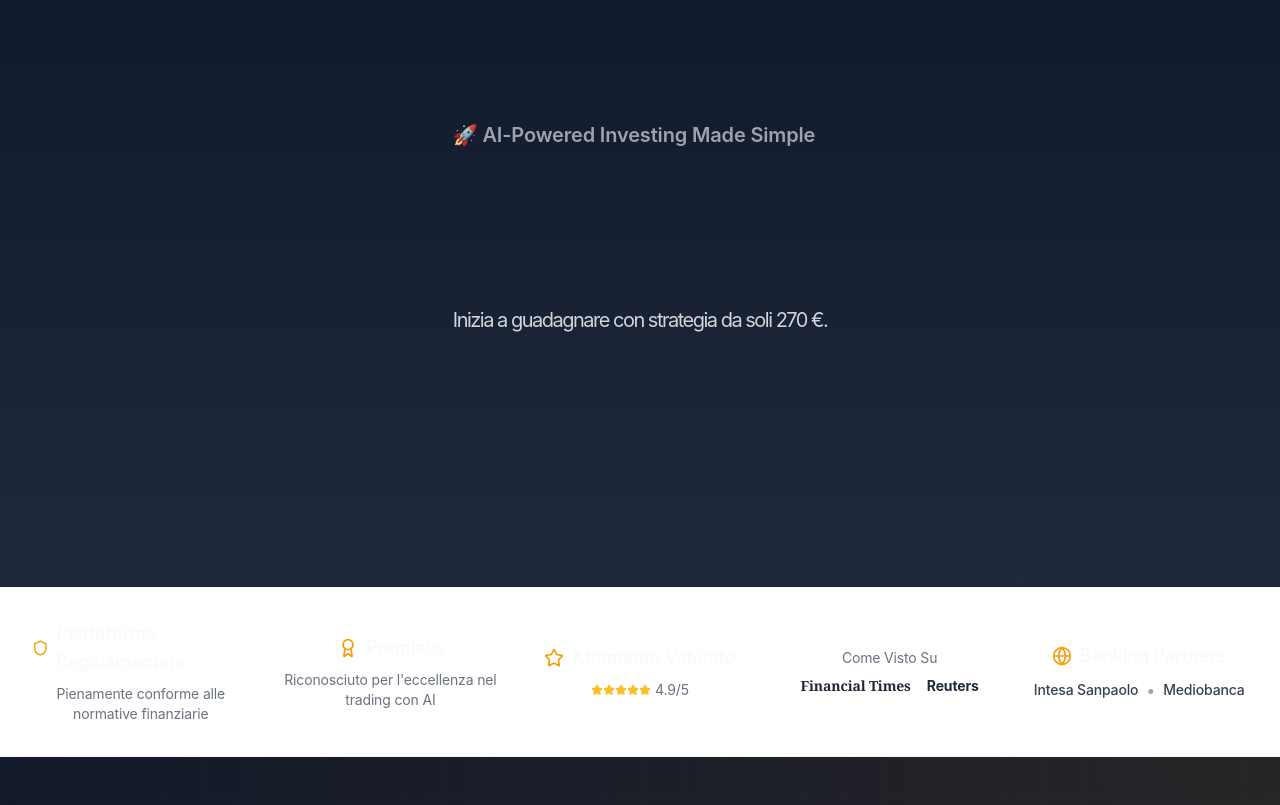
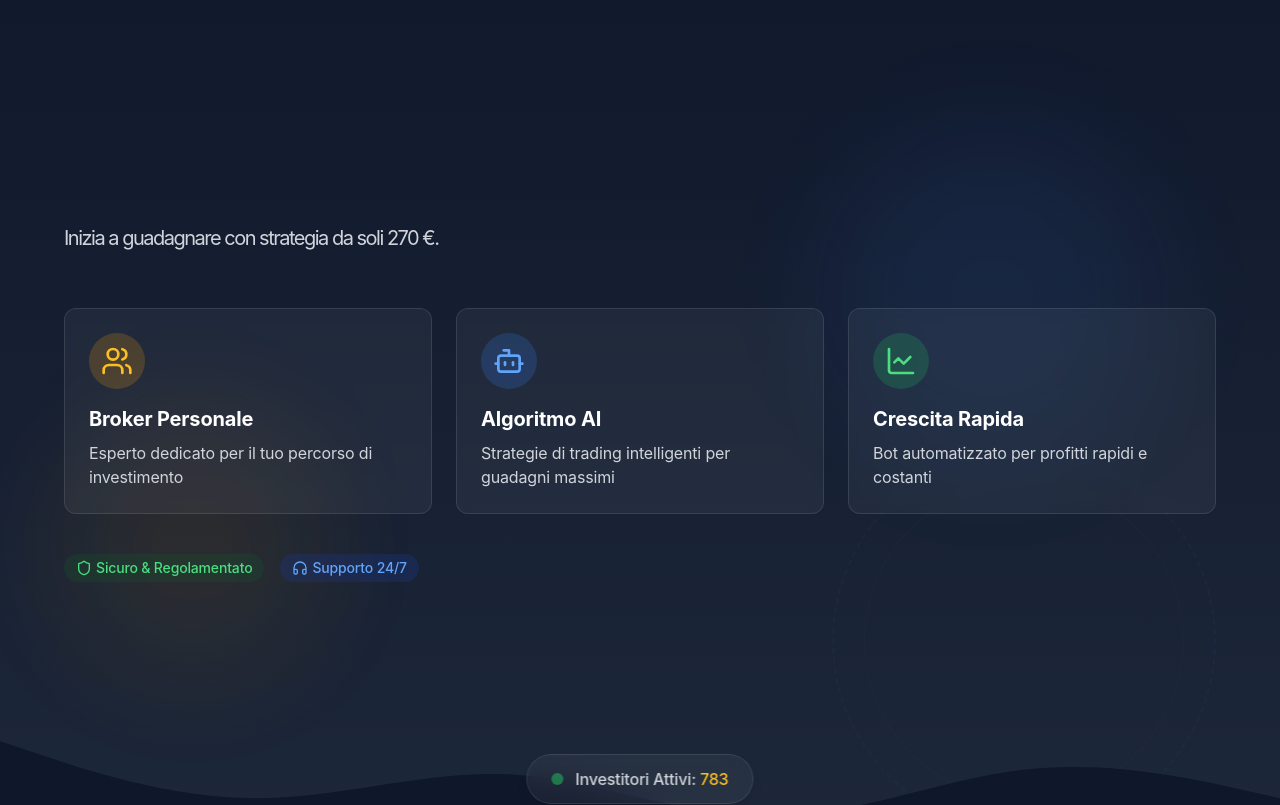
Before and after one commit to Creator-CB/web-v2-26, a React (Vite) app: page / in a window 1280 px wide. Shown: the part 240-1045 px from the top of the page. Built offline with nearby package versions, Linux system fonts and the light colour scheme.

Commit message:
Code edited in Lovable Code Editor
Edited UI in Lovable

```diff
--- a/src/components/Hero.tsx
+++ b/src/components/Hero.tsx
@@ -11,10 +11,12 @@ const Hero = () => {
   const { t } = useLanguage();
 
   useEffect(() => {
+    // Show content with a slight delay for better loading effect
     const timer = setTimeout(() => {
       setIsVisible(true);
     }, 300);
 
+    // Typing animation effect for the headline
     const fullText = t('title');
     let i = 0;
     const typeInterval = setInterval(() => {
@@ -35,18 +37,42 @@ const Hero = () => {
 
   return (
     <div className="relative overflow-hidden bg-gradient-to-b from-slate-900 to-slate-800 py-24 min-h-[90vh] flex items-center text-white">
-      {/* ... background visuals unchanged ... */}
+      {/* Enhanced subtle grid background */}
+      <div className="absolute inset-0 bg-grid-lines bg-[length:30px_30px] opacity-[0.05]"></div>
+
+      {/* Refined gradient orbs */}
+      <div className="absolute top-1/4 right-[10%] w-80 h-80 bg-blue-500/10 rounded-full blur-3xl animate-pulse-slow"></div>
+      <div className="absolute bottom-1/4 left-[5%] w-64 h-64 bg-amber-500/10 rounded-full blur-3xl animate-pulse-slow animation-delay-1000"></div>
+
+      {/* Enhanced circular element */}
+      <div className="absolute bottom-[10%] right-[5%] w-96 h-96 opacity-20">
+        <div className="absolute inset-0 rounded-full border-2 border-dashed border-blue-500/30 animate-spin-slow"></div>
+        <div className="absolute inset-8 rounded-full border border-amber-500/20 animate-spin-slow [animation-direction:reverse]"></div>
+        <div className="absolute inset-16 rounded-full border border-orange-400/10 animate-spin-slow [animation-duration:10s]"></div>
+      </div>
+
+      {/* Crypto chart visualization */}
+      <div className="absolute top-[15%] right-[18%] w-72 h-48 opacity-30 hidden lg:block">
+        <svg viewBox="0 0 200 100" className="w-full h-full">
+          <path d="M0,80 C10,70 20,60 30,50 C40,70 50,20 60,30 C70,50 80,10 90,15 C100,30 110,5 120,20 C130,40 140,10 150,40 C160,30 170,60 180,50 C190,40 200,60 210,50"
+                fill="none"
+                stroke="#F59E0B"
+                strokeWidth="2"
+                className="animate-draw-path"/>
+          <path d="M0,60 C20,40 40,80 60,60 C80,40 100,70 120,60 C140,50 160,90 180,60"
+                fill="none"
+                stroke="#3B82F6"
+                strokeWidth="2"
+                strokeDasharray="300"
+                strokeDashoffset="300"
+                className="animate-draw-path [animation-delay:500ms]"/>
+        </svg>
+      </div>
 
       <div className="max-w-7xl mx-auto relative z-10 px-4 sm:px-6 lg:px-8">
         <div className="relative z-10 pb-8 sm:pb-16 md:pb-20 lg:pb-28">
           <main className="mt-10 mx-auto max-w-7xl px-4 sm:mt-12 sm:px-6 md:mt-16 lg:mt-20 lg:px-8 xl:mt-28">
             <div className="text-center lg:text-left">
-
-              {/* ✅ NEW COOL TITLE ADDED BELOW */}
-              <h2 className="text-lg sm:text-xl text-gray-400 font-semibold mb-2">
-                🚀 AI-Powered Investing Made Simple
-              </h2>
-
               <div
                 className={`flex items-center justify-center lg:justify-start mb-6 transition-opacity duration-700 ${isVisible ? 'opacity-100' : 'opacity-0'}`}
               >
@@ -67,13 +93,119 @@ const Hero = () => {
                 </span>
               </h1>
 
-              {/* ... rest of your component remains unchanged ... */}
+              <div className="mt-14 grid grid-cols-1 md:grid-cols-3 gap-6 max-w-3xl mx-auto lg:mx-0 lg:max-w-none">
+                <div className="flex flex-col items-center lg:items-start p-6 bg-white/5 backdrop-blur-sm rounded-xl border border-white/10 hover:border-amber-500/30 hover:bg-white/10 transition-all">
+                  <div className="p-3 rounded-full bg-amber-500/20 mb-4">
+                    <Users className="h-8 w-8 text-amber-400" />
+                  </div>
+                  <h3 className="font-bold text-xl mb-2 text-white">{t('personalBroker')}</h3>
+                  <p className="text-gray-300 text-center lg:text-left">{t('personalBrokerDesc')}</p>
+                </div>
 
+                <div className="flex flex-col items-center lg:items-start p-6 bg-white/5 backdrop-blur-sm rounded-xl border border-white/10 hover:border-blue-500/30 hover:bg-white/10 transition-all">
+                  <div className="p-3 rounded-full bg-blue-500/20 mb-4">
+                    <Bot className="h-8 w-8 text-blue-400" />
+                  </div>
+                  <h3 className="font-bold text-xl mb-2 text-white">{t('aiAlgorithm')}</h3>
+                  <p className="text-gray-300 text-center lg:text-left">{t('aiAlgorithmDesc')}</p>
+                </div>
+
+                <div className="flex flex-col items-center lg:items-start p-6 bg-white/5 backdrop-blur-sm rounded-xl border border-white/10 hover:border-green-500/30 hover:bg-white/10 transition-all">
+                  <div className="p-3 rounded-full bg-green-500/20 mb-4">
+                    <ChartLine className="h-8 w-8 text-green-400" />
+                  </div>
+                  <h3 className="font-bold text-xl mb-2 text-white">{t('fastGrowth')}</h3>
+                  <p className="text-gray-300 text-center lg:text-left">{t('fastGrowthDesc')}</p>
+                </div>
+              </div>
+
+              <div className="mt-10 flex items-center justify-center lg:justify-start gap-4">
+                <div className="flex items-center text-green-400 bg-green-900/30 rounded-full px-3 py-1 text-sm font-medium">
+                  <Shield className="h-4 w-4 mr-1" />
+                  <span>{t('secure')}</span>
+                </div>
+                <div className="flex items-center text-blue-400 bg-blue-900/30 rounded-full px-3 py-1 text-sm font-medium">
+                  <Headphones className="h-4 w-4 mr-1" />
+                  <span>{t('support')}</span>
+                </div>
+              </div>
+
+              <div
+                className={`mt-10 flex justify-center lg:justify-start gap-6 transition-all duration-1000 delay-500 ${isVisible ? 'translate-y-0 opacity-100' : 'translate-y-10 opacity-0'}`}
+              >
+                <Button
+                  size="lg"
+                  className="bg-gradient-to-r from-amber-500 to-orange-500 hover:from-amber-600 hover:to-orange-600 rounded-md px-8 py-6 text-base font-medium shadow-md relative overflow-hidden button-hover group"
+                  onClick={() => document.getElementById('investment-packages')?.scrollIntoView({ behavior: 'smooth' })}
+                >
+                  <span className="relative z-10 flex items-center">
+                    <EuroIcon className="mr-2 h-5 w-5" />
+                    {t('startNow')}
+                  </span>
+                </Button>
+
+                <Button
+                  variant="outline"
+                  size="lg"
+                  className="rounded-md px-8 py-6 text-base font-medium border-amber-400/30 text-amber-400 hover:bg-amber-500/10 shadow-sm"
+                  onClick={() => document.getElementById('ai-assistant')?.scrollIntoView({ behavior: 'smooth' })}
+                >
+                  {t('bookCall')}
+                </Button>
+              </div>
+
+              <div className={`mt-10 text-sm text-gray-400 flex items-center justify-center lg:justify-start gap-5 transition-all duration-1000 delay-700 ${isVisible ? 'translate-y-0 opacity-100' : 'translate-y-10 opacity-0'}`}>
+                <div className="flex items-center">
+                  <Shield className="h-4 w-4 mr-1 text-gray-500" />
+                  {t('regulated')}
+                </div>
+                <div className="flex items-center">
+                  <EuroIcon className="h-4 w-4 mr-1 text-gray-500" />
+                  {t('insured')}
+                </div>
+              </div>
             </div>
           </main>
 
-          {/* ... floating cards and wave shape unchanged ... */}
+          {/* Enhanced stats floating cards */}
+          <div
+            className={`hidden lg:flex absolute right-10 top-1/2 -translate-y-1/2 space-y-7 w-72 transition-all duration-1000 delay-700 ${isVisible ? 'translate-x-0 opacity-100' : 'translate-x-20 opacity-0'}`}
+          >
+            <div className="glass-card p-5 animate-float shadow-lg border border-white/10 bg-white/5 backdrop-blur-md z-10 relative">
+              <div className="text-sm font-medium text-gray-400">{t('annualReturns')}</div>
+              <div className="text-2xl font-bold bg-gradient-to-r from-orange-500 to-amber-500 bg-clip-text text-transparent">+24.8%</div>
+              <div className="text-xs text-gray-500 mt-1">{t('averageCryptoReturns')}</div>
+            </div>
+
+            <div className="glass-card p-5 animate-float [animation-delay:1000ms] shadow-lg border border-white/10 bg-white/5 backdrop-blur-md z-10 relative">
+              <div className="text-sm font-medium text-gray-400">{t('algorithmPrecision')}</div>
+              <div className="text-2xl font-bold bg-gradient-to-r from-amber-500 to-orange-400 bg-clip-text text-transparent">93.5%</div>
+              <div className="text-xs text-gray-500 mt-1">{t('cryptoMarketPrediction')}</div>
+            </div>
+
+            <div className="glass-card p-5 animate-float [animation-delay:2000ms] shadow-lg border border-white/10 bg-white/5 backdrop-blur-md z-10 relative">
+              <div className="text-sm font-medium text-gray-400">{t('clientSatisfaction')}</div>
+              <div className="text-2xl font-bold bg-gradient-to-r from-orange-400 to-amber-300 bg-clip-text text-transparent">98.2%</div>
+              <div className="text-xs text-gray-500 mt-1">{t('globalCryptoInvestors')}</div>
+            </div>
+          </div>
+
+          {/* Active investors counter */}
+          <div className="absolute bottom-10 left-1/2 transform -translate-x-1/2 bg-white/5 backdrop-blur-md shadow-lg rounded-full px-6 py-3 flex items-center gap-3 border border-white/10">
+            <div className="relative">
+              <div className="w-3 h-3 bg-green-500 rounded-full animate-pulse"></div>
+              <div className="absolute inset-0 bg-green-500 rounded-full animate-ping opacity-75"></div>
+            </div>
+            <span className="font-medium text-gray-300">{t('activeInvestors')}: <span className="text-amber-400">783</span></span>
+          </div>
         </div>
+      </div>
+
+      {/* Bottom wave shape */}
+      <div className="absolute bottom-0 left-0 right-0">
+        <svg xmlns="http://www.w3.org/2000/svg" viewBox="0 0 1440 320" className="w-full">
+          <path fill="#0f172a" fillOpacity="1" d="M0,96L48,112C96,128,192,160,288,160C384,160,480,128,576,133.3C672,139,768,181,864,181.3C960,181,1056,139,1152,128C1248,117,1344,139,1392,149.3L1440,160L1440,320L1392,320C1344,320,1248,320,1152,320C1056,320,960,320,864,320C768,320,672,320,576,320C480,320,384,320,288,320C192,320,96,320,48,320L0,320Z"></path>
+        </svg>
       </div>
     </div>
   );
```
